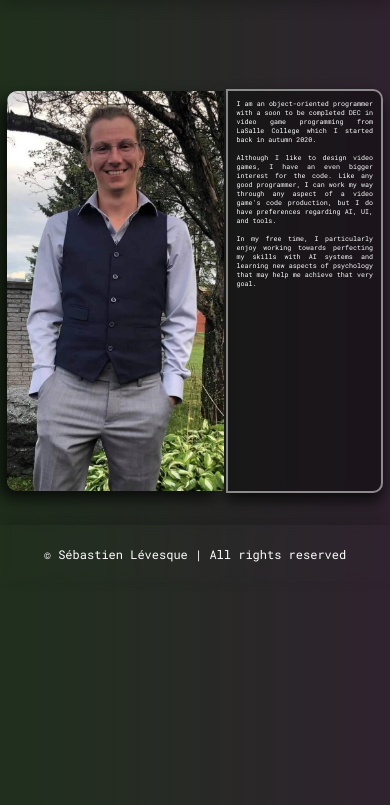
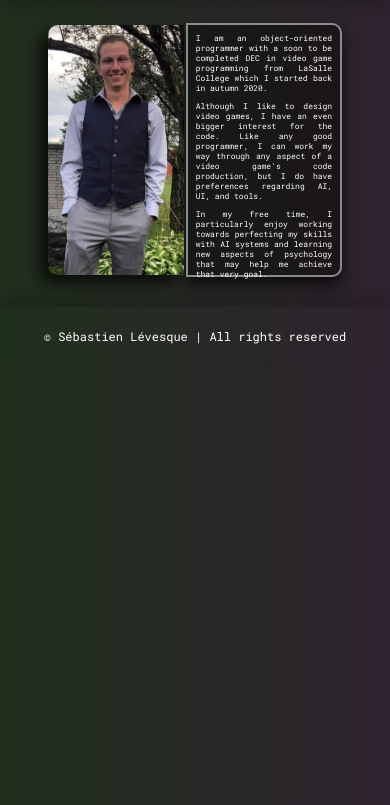
Before and after one commit to SebLevs/SebLevs.github.io, a plain HTML site: page src/pages/about/index.html in a window 390 px wide. Shown: the part 39-844 px from the top of the page. Drawn offline with Linux system fonts and the light colour scheme.

Commit message:
refactor: make it so the about page is scalable both on pc and mobile

```diff
--- a/src/pages/about/index.css
+++ b/src/pages/about/index.css
@@ -5,33 +5,38 @@
     align-items: center;
     justify-content: center;
     padding-top: 128px;
+    height: 400px;
     width: 100%;
 }
 
 #about img{
-    height: 400px;
-    width: auto;
-    max-width: 100%;
+    height: 100%;
     border-radius: 10px 0% 0% 10px;
     box-shadow: -8px 8px 16px 0px rgba(0, 0, 0, 0.75);
 }
 
 #description{
     position: relative;
-    z-index: -1;
+    z-index: 2;
+    height: 100%;
     width: 35%;
-    height: 384px;
     backdrop-filter: blur(5px);
     border: 2px solid rgba(255, 255, 255, 0.5);
     border-radius: 0% 10px 10px 0%;
     background-color: rgba(0, 0, 0, 0.4);
     margin-left: 2px;
-    padding: 8px;
+    padding-left: 8px;
+    padding-right: 8px;
     box-shadow: 0px 8px 16px 0px rgba(0, 0, 0, 0.75);
 }
 
 @media (max-width: 1195px){
+    #about{
+        height: 250px;
+        padding-top: 64px;
+    }
+
     #description{
-        font-size: smaller;
+        font-size: 8;
     }
 }
--- a/src/pages/about/index.html
+++ b/src/pages/about/index.html
@@ -52,11 +52,19 @@
         <section id="about">
             <img src="./assets/images/Sebastien_00.jpg">
             <div id="description">
-                I am an object-oriented programmer with a soon to be completed DEC in video game programming from LaSalle College which I started back in autumn 2020.
-                <br/><br/>
-                Although I like to design video games, I have an even bigger interest for the code. Like any good programmer, I can work my way through any aspect of a video game's code production, but I do have preferences regarding AI, UI, and tools.
-                <br/><br/>
-                In my free time, I particularly enjoy working towards perfecting my skills with AI systems and learning new aspects of psychology that may help me achieve that very goal.
+                <p>
+                    I am an object-oriented programmer with a soon to be completed DEC in video game programming from
+                    LaSalle College which I started back in autumn 2020.
+                </p>
+                <p>
+                    Although I like to design video games, I have an even bigger interest for the code.
+                    Like any good programmer, I can work my way through any aspect of a video game's code production,
+                    but I do have preferences regarding AI, UI, and tools.
+                </p>
+                <p>
+                    In my free time, I particularly enjoy working towards perfecting my skills with
+                    AI systems and learning new aspects of psychology that may help me achieve that very goal.
+                </p>
             </div>
         </section>
         <footer> <!--components/pages/footer/index.css-->
```
